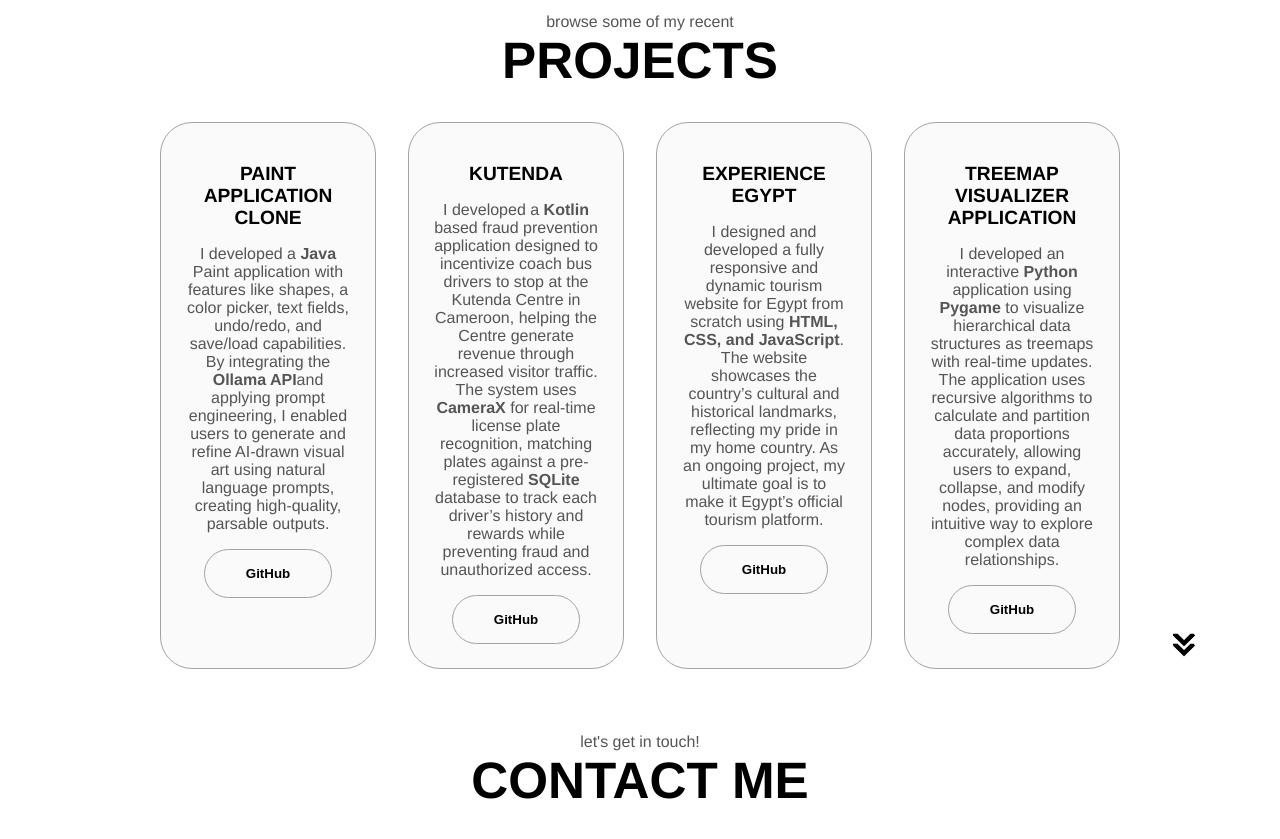
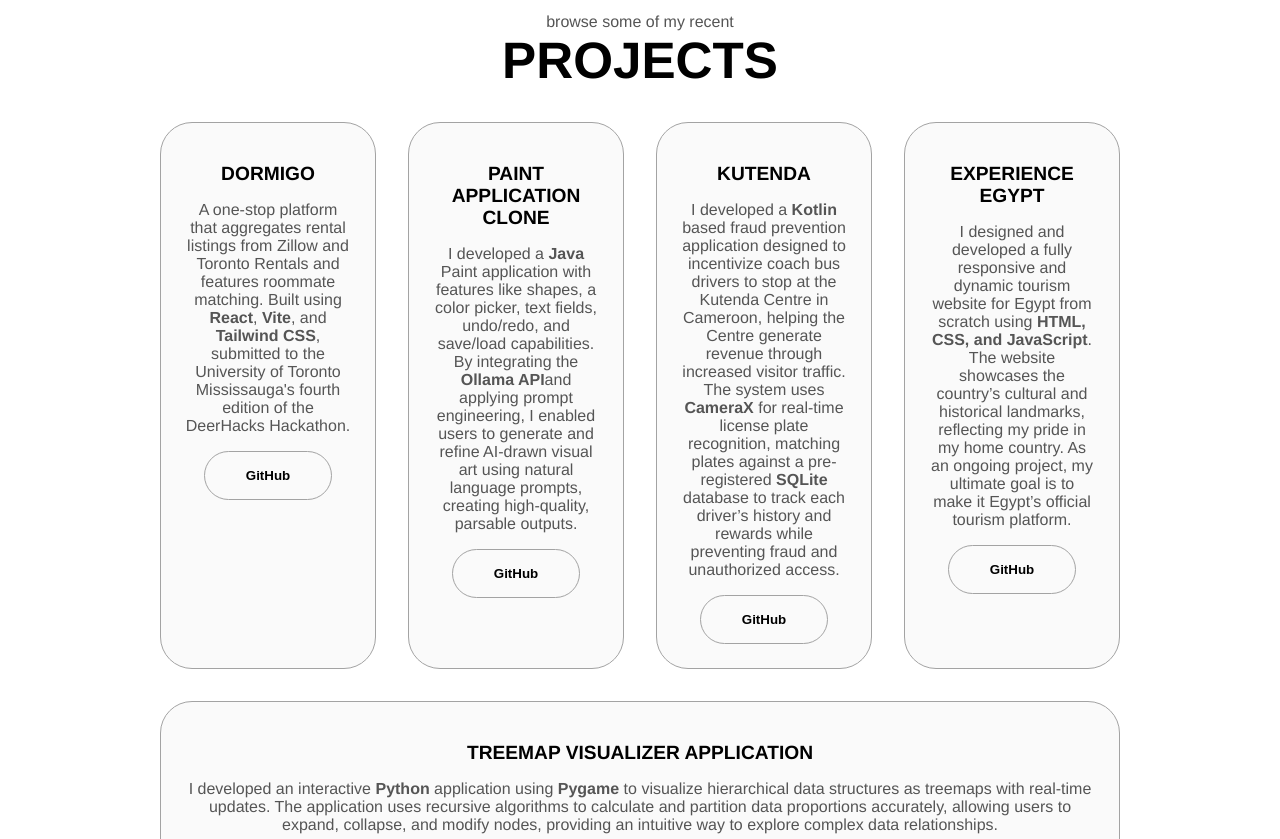
Before and after one commit to markgobriel/markgobriel.github.io, a plain HTML site: page index.html in a window 1280 px wide. Shown: the part 2640-3479 px from the top of the page. Drawn offline with Linux system fonts and the light colour scheme; a web font is replaced by a local one.

Commit message:
added Dormigo to projects

```diff
--- a/index.html
+++ b/index.html
@@ -393,6 +393,35 @@ I am also <b>actively seeking Software Engineering internships for Summer 2025.<
                 class="project-img"
               /> -->
             </div>
+            <h2 class="experience-sub-title project-title">Dormigo</h2>
+            <div class="project-details">
+              <p class="project_details_text">
+                A one‑stop platform that aggregates rental listings from Zillow and Toronto Rentals and features roommate matching. Built using <b>React</b>, <b>Vite</b>, and <b>Tailwind CSS</b>, submitted to the University of Toronto Mississauga's fourth edition of the DeerHacks Hackathon.
+              </p>
+            </div>
+            <div class="btn-container">
+              <button
+                class="btn btn-color-2 project-btn"
+                onclick="location.href='https://github.com/markgobriel/paint-clone-207'"
+              >
+                GitHub
+              </button>
+              <!-- <button
+                class="btn btn-color-2 project-btn"
+                onclick="location.href='https://deerhacks-iv--kappa.vercel.app/'"
+              >
+                Live Demo
+              </button> -->
+            </div>
+          </div>
+          <div class="details-container color-container">
+            <div class="article-container">
+              <!-- <img
+                src="./assets/project-1.png"
+                alt="Project 1"
+                class="project-img"
+              /> -->
+            </div>
             <h2 class="experience-sub-title project-title">Paint Application Clone</h2>
             <div class="project-details">
               <p class="project_details_text">
```
